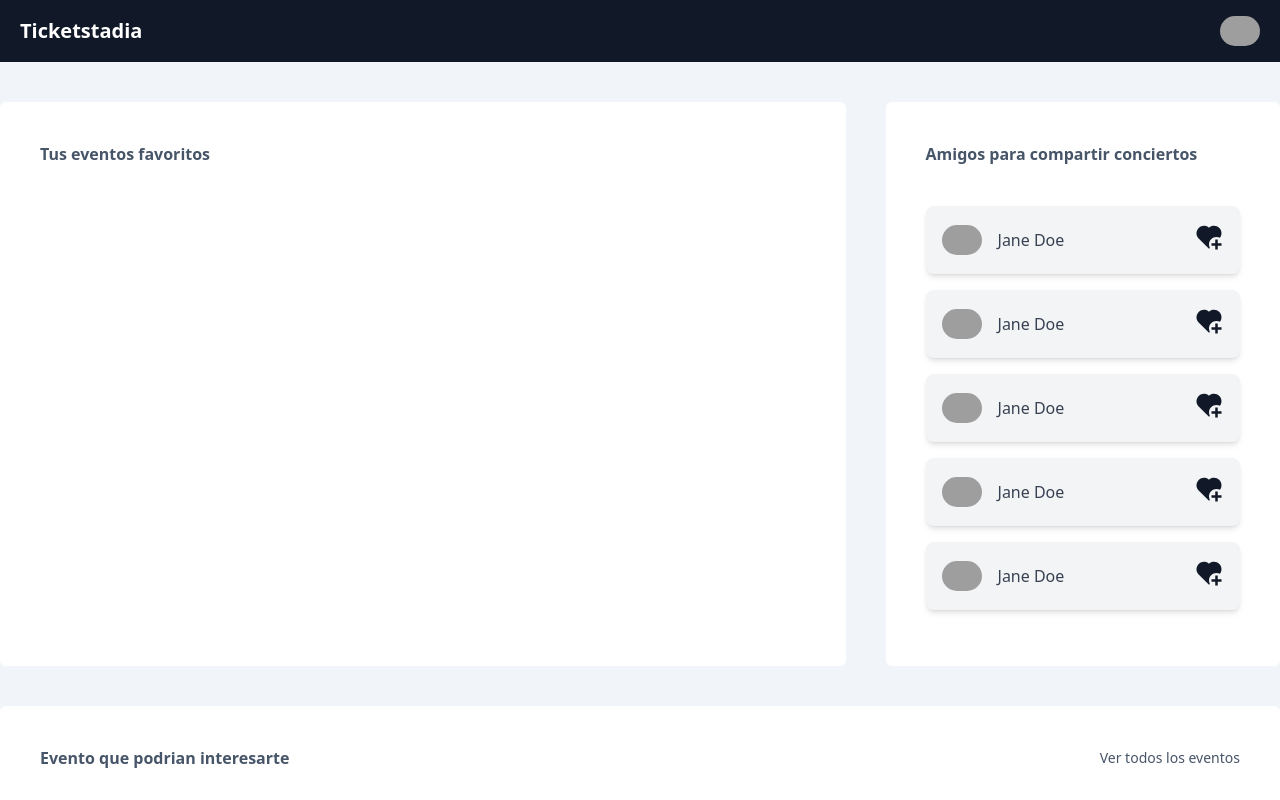
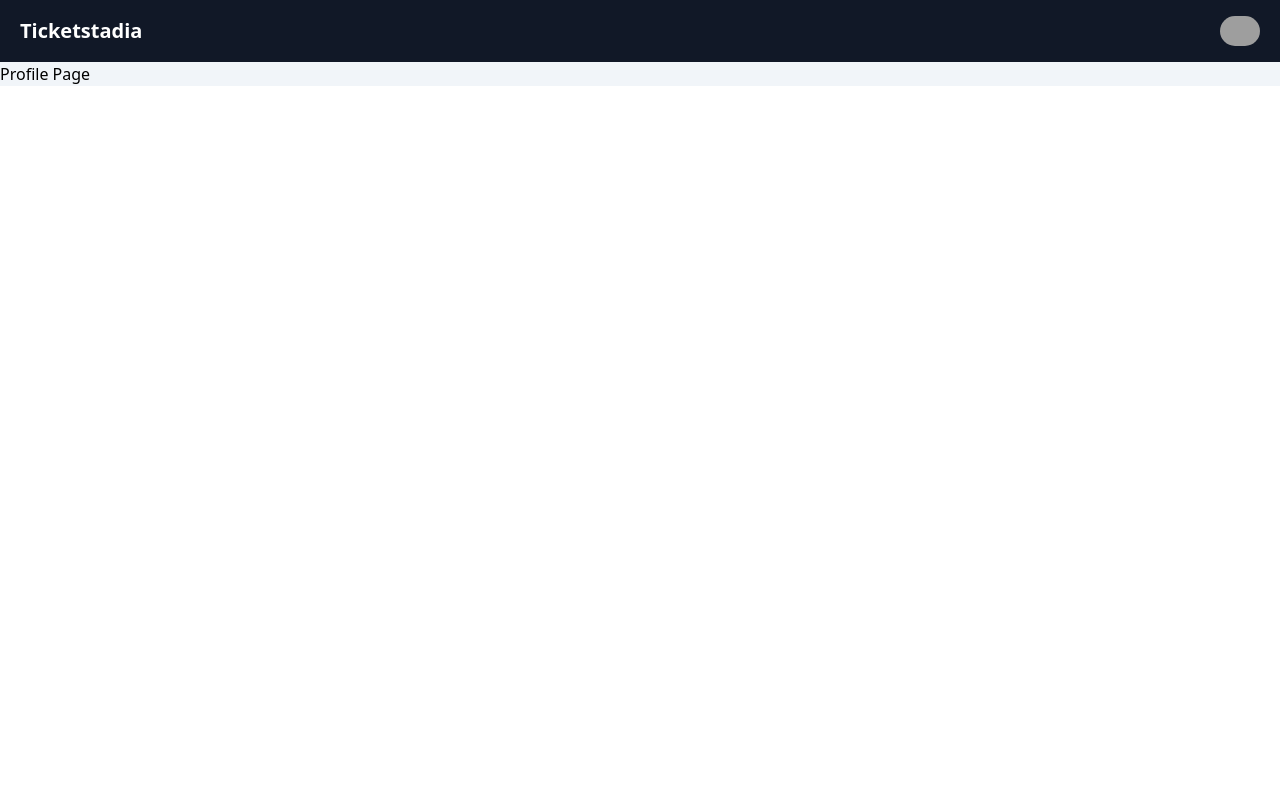
Before and after one commit to franamaterasu/ticketstadia, a React (Vite) app: page /profile in a window 1280 px wide. Shown: the top 800 px of the page. Built offline with nearby package versions, Linux system fonts and the light colour scheme; grey boxes are pictures that could not be loaded.

Commit message:
First steps of router

```diff
--- a/package.json
+++ b/package.json
@@ -12,7 +12,8 @@
   "dependencies": {
     "react": "^18.2.0",
     "react-dom": "^18.2.0",
-    "react-icons": "^5.2.1"
+    "react-icons": "^5.2.1",
+    "react-router-dom": "^6.23.1"
   },
   "devDependencies": {
     "@types/react": "^18.2.66",
--- a/src/App.tsx
+++ b/src/App.tsx
@@ -1,13 +1,31 @@
+import { BrowserRouter, Routes, Route } from 'react-router-dom';
 import Header from './components/Header';
 import Home from './components/pages/Home';
+import Profile from './components/pages/Profile';
+import Events from './components/pages/Events';
 
 function App() {
   return (
     <>
-      <Header />
-      <section className='bg-slate-100'>
-        <Home />
-      </section>
+      <BrowserRouter>
+        <Header />
+        <section className='bg-slate-100'>
+          <Routes>
+            <Route
+              path='/'
+              element={<Home />}
+            />
+            <Route
+              path='/profile'
+              element={<Profile />}
+            />
+            <Route
+              path='/events'
+              element={<Events />}
+            />
+          </Routes>
+        </section>
+      </BrowserRouter>
     </>
   );
 }
--- a/src/components/Header/index.tsx
+++ b/src/components/Header/index.tsx
@@ -1,3 +1,4 @@
+import { Link } from 'react-router-dom';
 import ImageProfile from '../ImageProfile';
 
 const Header = () => {
@@ -5,9 +6,15 @@ const Header = () => {
     <header className='bg-gray-900 text-white py-4 px-5'>
       <div className='container mx-auto flex justify-between items-center'>
         <div className='flex items-center'>
-          <span className='text-xl font-bold'>Ticketstadia</span>
+          <Link
+            to='/'
+            className='text-xl font-bold'>
+            Ticketstadia
+          </Link>
         </div>
-        <ImageProfile />
+        <Link to='/profile'>
+          <ImageProfile />
+        </Link>
       </div>
     </header>
   );
--- /dev/null
+++ b/src/components/pages/Events/index.tsx
@@ -0,0 +1,5 @@
+const Events = () => {
+  return <div>Pagina de eventos</div>;
+};
+
+export default Events;
--- a/src/components/pages/Home/index.tsx
+++ b/src/components/pages/Home/index.tsx
@@ -1,3 +1,4 @@
+import { Link } from 'react-router-dom';
 import Block from '../../Block';
 import Card from '../../Card';
 
@@ -36,7 +37,11 @@ const Home = () => {
           <h3 className='text-slate-600 font-bold'>
             Evento que podrian interesarte
           </h3>
-          <span className='text-slate-600 text-sm'>Ver todos los eventos</span>
+          <Link
+            to='/events'
+            className='text-slate-600 text-sm'>
+            Ver todos los eventos
+          </Link>
         </header>
         <ul className='grid gap-10 md:grid-cols-2 lg:grid-cols-3 xl:grid-cols-4 '>
           <li>
--- /dev/null
+++ b/src/components/pages/Profile/index.tsx
@@ -0,0 +1,9 @@
+const Profile = () => {
+  return (
+    <div>
+      <h1>Profile Page</h1>
+    </div>
+  );
+};
+
+export default Profile;
```
Also changed, not shown: 1 other file (tests, documents, lock files or other folders).
